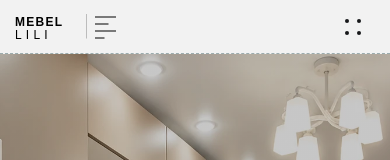
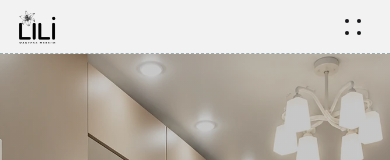
Before and after one commit to Garun-mp4/mebel-lili, a React (Vite) app: page / in a window 390 px wide. Shown: the top 160 px of the page. Built offline with nearby package versions, Linux system fonts and the light colour scheme; a web font is replaced by a local one.

Commit message:
feat: replace all brand marks with transparent lily logo

```diff
--- a/index.html
+++ b/index.html
@@ -6,7 +6,7 @@
   <meta name="theme-color" content="#f4f4f1" />
   <meta name="description" content="Mebel Lili — кухни, шкафы, корпусная и другая мебель на заказ в Самаре. Обсудите проект и подберите решение под ваше пространство." />
   <title>Mebel Lili — мебель на заказ в Самаре</title>
-  <link rel="icon" href="/assets/lili-logo.svg" type="image/svg+xml" />
+  <link rel="icon" href="/assets/lili-logo.png" type="image/png" />
   <link rel="preload" href="/fonts/jost-variable.ttf" as="font" type="font/ttf" crossorigin />
   <link rel="preload" href="/fonts/ibm-plex-mono-regular.ttf" as="font" type="font/ttf" crossorigin />
   <link rel="stylesheet" href="/base-styles.css" />
--- a/scripts/build-static.mjs
+++ b/scripts/build-static.mjs
@@ -31,7 +31,7 @@ const index = `<!doctype html>
   <meta name="theme-color" content="#f4f4f1" />
   <meta name="description" content="Mebel Lili — кухни, шкафы, корпусная и другая мебель на заказ в Самаре. Обсудите проект и подберите решение под ваше пространство." />
   <title>Mebel Lili — мебель на заказ в Самаре</title>
-  <link rel="icon" href="/assets/lili-logo.svg" type="image/svg+xml" />
+  <link rel="icon" href="/assets/lili-logo.png" type="image/png" />
   <link rel="preload" href="/fonts/jost-variable.ttf" as="font" type="font/ttf" crossorigin />
   <link rel="preload" href="/fonts/ibm-plex-mono-regular.ttf" as="font" type="font/ttf" crossorigin />
   <link rel="stylesheet" href="/base-styles.css" />
--- a/src/fallback.css
+++ b/src/fallback.css
@@ -34,8 +34,8 @@ button:disabled{cursor:wait;opacity:.55}
 .cb-site-header__nav{height:100%;display:flex;align-items:center;justify-content:space-between;padding:0 .75rem;gap:1.5rem}
 .cb-site-header__logo-wrap{position:relative;z-index:3;display:flex;align-items:center}
 .lili-logo{display:flex;align-items:center;min-height:44px;text-decoration:none}
-.lili-logo img{width:100px;height:auto;filter:brightness(0) invert(1)}
-.cb-site-header.is-scrolled .lili-logo img,.cb-site-header.is-open .lili-logo img{filter:none}
+.lili-logo img{width:44px;height:44px;object-fit:contain;filter:none}
+.cb-site-header.is-scrolled .lili-logo img,.cb-site-header.is-open .lili-logo img{filter:brightness(0)}
 .cb-site-header__logo--dark{display:none}
 .cb-site-header__menu-wrapper{margin-left:auto}
 .cb-site-header__menu{list-style:none;padding:0;margin:0;display:flex;align-items:center;gap:.25rem}
@@ -179,11 +179,12 @@ button:disabled{cursor:wait;opacity:.55}
 .cb-site-footer{background:var(--neutral-600);color:var(--neutral-100);margin-top:0;padding:4.5rem 1.5rem 1.25rem}
 .cb-site-footer__top{display:grid;grid-template-columns:1fr 1fr;gap:5rem;padding-bottom:5rem}
 .lili-footer-brand{display:flex;flex-direction:column;align-items:flex-start;max-width:36rem}
-.lili-footer-brand>img{width:145px;filter:brightness(0) invert(1);margin-bottom:2.2rem}
+.lili-footer-brand>img{width:145px;height:145px;object-fit:contain;filter:none;margin-bottom:2.2rem}
 .cb-site-footer__newsletter-heading{font-family:var(--font-secondary);font-size:1.8rem;font-weight:400;line-height:1.05;margin:0 0 1rem;text-transform:uppercase}
 .cb-site-footer__newsletter-text{font-size:.75rem;text-transform:uppercase;color:var(--neutral-300)}
 .cb-site-footer__contact{display:grid;grid-template-columns:auto 1fr auto 1fr;gap:1.5rem;align-items:start}
-.footer-mark{width:3rem;height:3rem;border:1px solid var(--neutral-300);border-radius:50%;display:grid;place-items:center;font-size:.75rem}
+.footer-mark{width:3rem;height:3rem;display:grid;place-items:center}
+.footer-mark img{width:100%;height:100%;object-fit:contain}
 .cb-site-footer__address{font-style:normal;font-size:.78rem;line-height:1.45;text-transform:uppercase;color:var(--neutral-300)}
 .cb-site-footer__contact-divider{width:1px;height:100%;background:rgba(255,255,255,.2)}
 .cb-site-footer__contact-links{display:flex;flex-direction:column;gap:.6rem}
@@ -214,7 +215,7 @@ button:disabled{cursor:wait;opacity:.55}
   .cb-block{width:var(--width-content);margin-block-start:var(--margin-sm-top,0);margin-block-end:var(--margin-sm-bottom,0)}
   .cb-fullbleed--both{width:100%}
   .cb-site-header{background:var(--neutral-100);color:var(--neutral-600);border-bottom-color:var(--neutral-300)}
-  .lili-logo img{width:105px;filter:none}
+  .lili-logo img{filter:brightness(0)}
   .cb-site-header__burger{display:block}
   .cb-site-header__menu-wrapper{position:fixed;top:var(--header-height);left:0;right:0;height:calc(100dvh - var(--header-height));background:var(--neutral-100);padding:1.25rem;transform:translateY(-110%);opacity:0;visibility:hidden;transition:transform .35s cubic-bezier(.2,.8,.2,1),opacity .25s ease,visibility .25s;z-index:2}
   .cb-site-header.is-open .cb-site-header__menu-wrapper{transform:translateY(0);opacity:1;visibility:visible}
--- a/src/pageMarkup.js
+++ b/src/pageMarkup.js
@@ -6,10 +6,10 @@ export const PAGE_HTML = /* html */ String.raw`
 <nav aria-label="Основная навигация" class="cb-site-header__nav">
 <div class="cb-site-header__logo-wrap">
 <a aria-current="page" class="custom-logo-link lili-logo" href="#top" rel="home">
-<img alt="Mebel Lili" class="custom-logo" src="/assets/lili-logo.svg"/>
+<img alt="Mebel Lili" class="custom-logo" src="/assets/lili-logo.png" width="1254" height="1254"/>
 </a>
 <a class="cb-site-header__logo--dark lili-logo lili-logo--dark" href="#top">
-<img alt="Mebel Lili" class="custom-logo" src="/assets/lili-logo.svg"/>
+<img alt="Mebel Lili" class="custom-logo" src="/assets/lili-logo.png" width="1254" height="1254"/>
 </a>
 </div>
 <button aria-controls="cb-primary-menu" aria-expanded="false" aria-label="Открыть меню" class="cb-site-header__burger" data-label-close="Закрыть меню" data-label-open="Открыть меню">
@@ -747,12 +747,12 @@ export const PAGE_HTML = /* html */ String.raw`
 <footer class="cb-site-footer" role="contentinfo">
 <div class="cb-site-footer__top">
 <div class="cb-site-footer__newsletter lili-footer-brand">
-<img src="/assets/lili-logo.svg" alt="Mebel Lili"/>
+<img src="/assets/lili-logo.png" alt="Mebel Lili" width="1254" height="1254" loading="lazy"/>
 <p class="cb-site-footer__newsletter-heading">МЕБЕЛЬ, СОБРАННАЯ ВОКРУГ ВАШЕГО ПРОСТРАНСТВА.</p>
 <p class="cb-site-footer__newsletter-text">Кухни · шкафы · корпусная мебель · мебель на заказ</p>
 </div>
 <div class="cb-site-footer__contact">
-<div class="footer-mark">ML</div>
+<div class="footer-mark"><img src="/assets/lili-logo.png" alt="" width="1254" height="1254" loading="lazy"/></div>
 <address class="cb-site-footer__address">Mebel Lili<br/>
 <br/>Самара, посёлок Кряж<br/>Камышинская улица, 28</address>
 <div class="cb-site-footer__contact-divider">
```
Also changed, not shown: public/assets/lili-logo.png (added), 7 other files (tests, documents, lock files or other folders).
